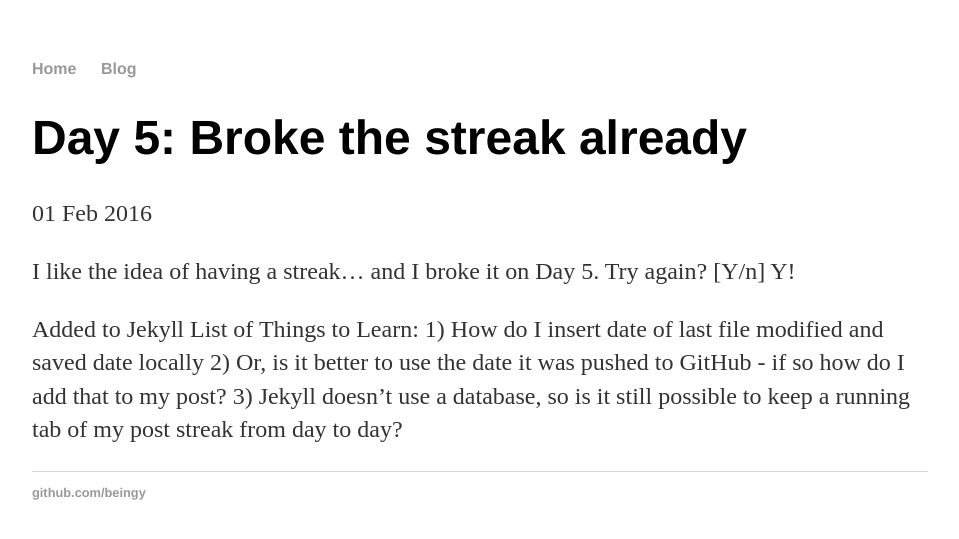
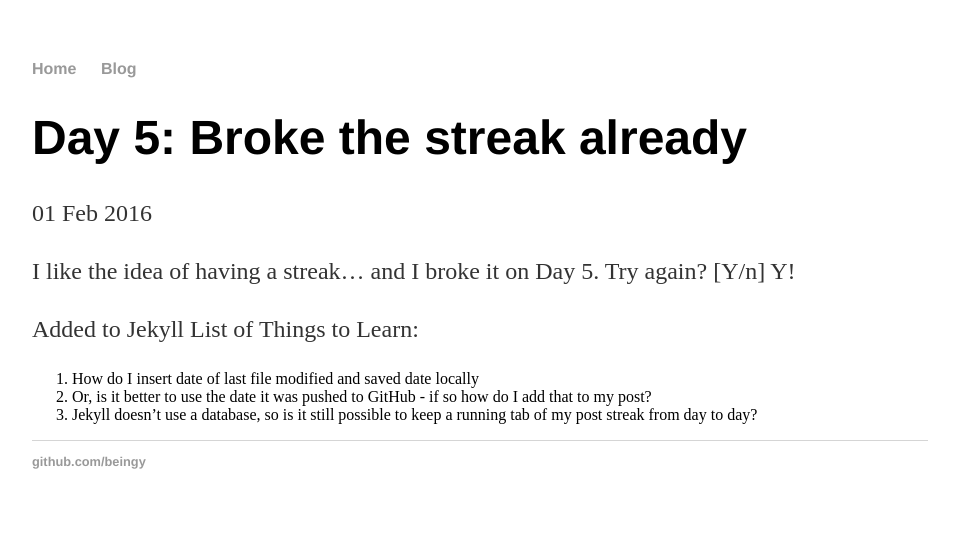
Before and after one commit to beingy/beingy.github.io, a Jekyll site: the page built from _posts/2016-02-01-day-5.md, in a window 1280 px wide. Shown: the top 539 px of the page, without its empty margins (160-1119 px from the left). Built offline with Jekyll 4.4.1, drawn with Linux system fonts in a browser that asks for light colours.

Commit message:
add list markdown formating to day 5 post

```diff
--- a/_posts/2016-02-01-day-5.md
+++ b/_posts/2016-02-01-day-5.md
@@ -7,6 +7,6 @@ date: 2016-02-01
 I like the idea of having a streak... and I broke it on Day 5.  Try again? [Y/n] Y!
 
 Added to Jekyll List of Things to Learn:
-1) How do I insert date of last file modified and saved date locally
-2) Or, is it better to use the date it was pushed to GitHub - if so how do I add that to my post?
-3) Jekyll doesn't use a database, so is it still possible to keep a running tab of my post streak from day to day?
+1. How do I insert date of last file modified and saved date locally
+2. Or, is it better to use the date it was pushed to GitHub - if so how do I add that to my post?
+3. Jekyll doesn't use a database, so is it still possible to keep a running tab of my post streak from day to day?
```
